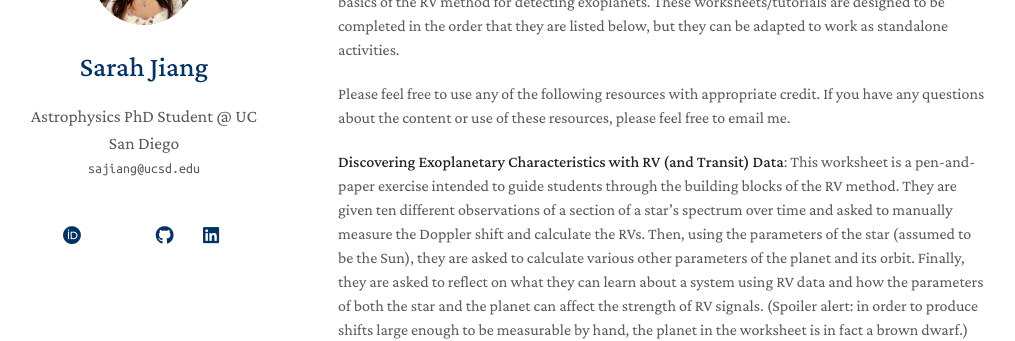
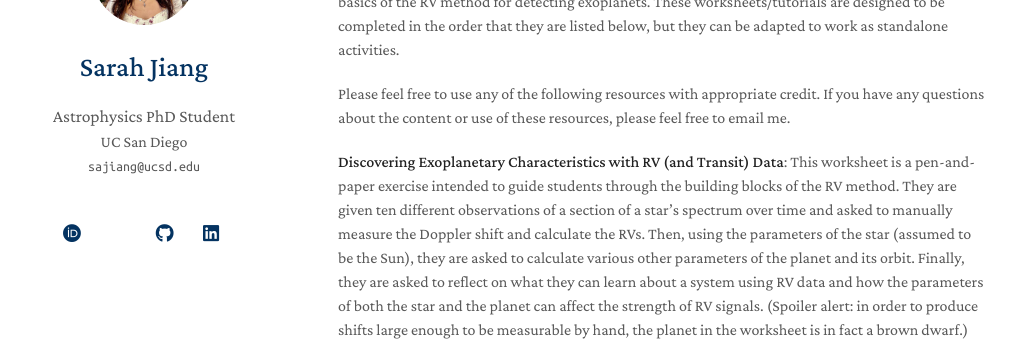
Before and after one commit to sarahxj/sarahxj.github.io, a Jekyll site: the page built from pfa.md, in a window 1280 px wide. Shown: the part 163-504 px from the top of the page, without its empty margins (132-1147 px from the left). Built offline with Jekyll 4.4.1, drawn with Linux system fonts in a browser that asks for light colours; nearby versions of some CDN libraries; a style sheet for code colours, icons or effects is not loaded; our own code applies the rules of GitHub Pages for plain Markdown files; part of the change alters nothing that is shown.

```diff
--- a/_config.yml
+++ b/_config.yml
@@ -1,6 +1,7 @@
 # Basic Information
 title: Sarah Jiang
-position: Astrophysics PhD Student @ UC San Diego
+position: Astrophysics PhD Student
+affiliation: UC San Diego
 email: sajiang@ucsd.edu
 
 # Search Engine Optimization (SEO)
```
